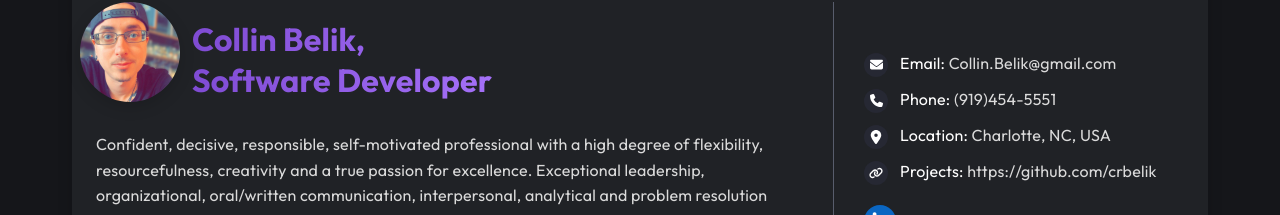
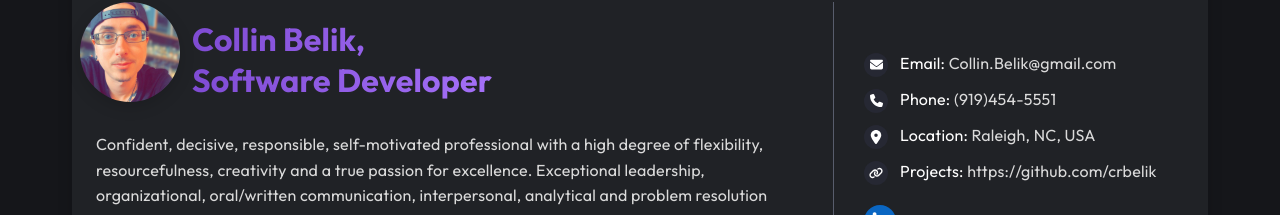
Before and after one commit to crbelik/belik-resume, a React (Vite) app: page / in a window 1280 px wide. Shown: the part 82-297 px from the top of the page. Built offline with nearby package versions, Linux system fonts and the light colour scheme.

Commit message:
Changes
Updated city

```diff
--- a/src/components/header/Header.jsx
+++ b/src/components/header/Header.jsx
@@ -50,7 +50,7 @@ const Header = () => {
                   <FaLocationDot size={14} />
                 </span>
                 <p className="info-item-text">
-                  Location: <span className="text">Charlotte, NC, USA</span>
+                  Location: <span className="text">Raleigh, NC, USA</span>
                 </p>
               </li>
               <li className="grid items-start info-item">
```
